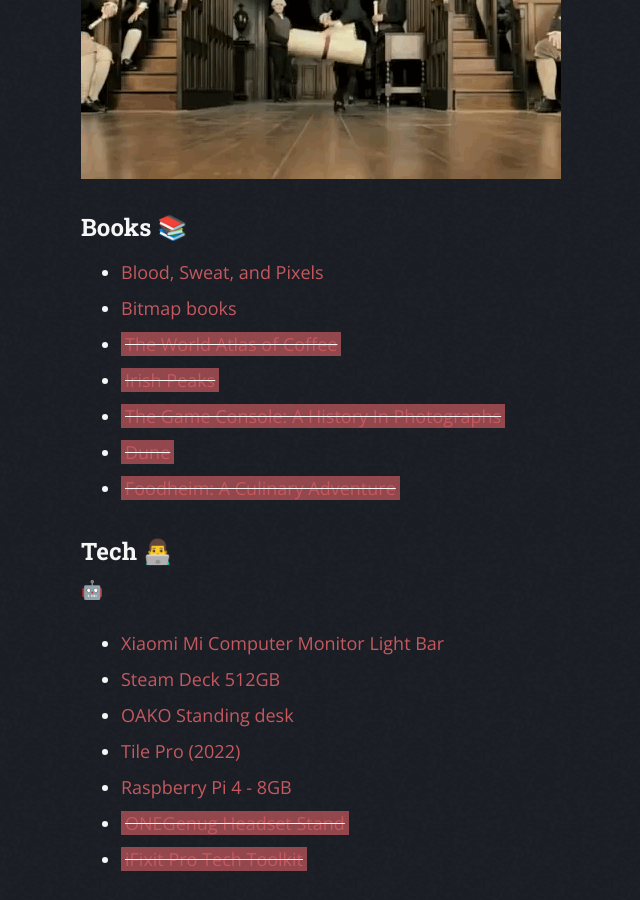
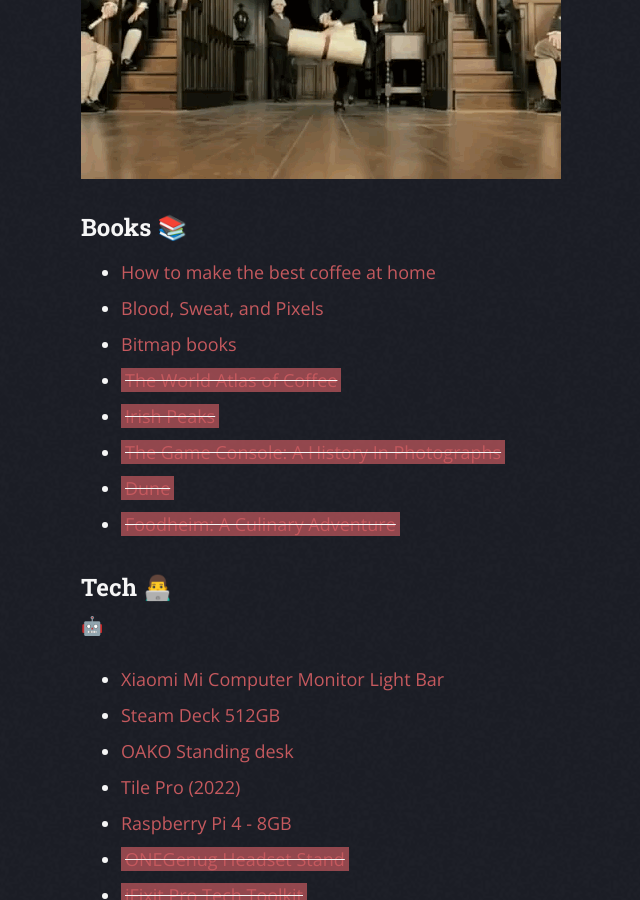
Before and after one commit to ragebflame/ragebflame.github.io, a Jekyll site: the page built from wishlist/index.md, in a window 1280 px wide and 900 px high, scrolled down 518 px. Shown: the whole window, without its empty margins (259-899 px from the left). Built offline with Jekyll 4.4.1, drawn with Linux system fonts in a browser that asks for light colours.

Commit message:
Updated wishlist

```diff
--- a/wishlist/index.md
+++ b/wishlist/index.md
@@ -13,12 +13,13 @@ A list of items I'd like to obtain. An [Amazon wish list](https://www.amazon.co.
 
 ### Books 📚
 
-- [Blood, Sweat, and Pixels](https://www.amazon.co.uk/dp/0062651234/?coliid=I2JCNRSUYCAFFP&colid=IYC1DEIBVM69&psc=1&ref_=lv_ov_lig_dp_it)
+- [How to make the best coffee at home](https://www.amazon.co.uk/make-best-coffee-James-Hoffmann/dp/1784727245)
+- [Blood, Sweat, and Pixels](https://www.amazon.co.uk/dp/0062651234)
 - [Bitmap books](https://www.bitmapbooks.co.uk/collections/all)
 - ~~[The World Atlas of Coffee](http://www.theworldatlasofcoffee.com/)~~
 - ~~[Irish Peaks](https://irishpeaks.ie/product/irish-peaks-collection/)~~
 - ~~[The Game Console: A History In Photographs](https://www.amazon.co.uk/dp/1593277431/?coliid=I3R870HFD2LZ3B&colid=IYC1DEIBVM69&psc=1&ref_=lv_ov_lig_dp_it)~~
-- ~~[Dune](https://www.amazon.co.uk/dp/0340960191/?coliid=IWF52FC73H1B&colid=IYC1DEIBVM69&psc=1&ref_=lv_ov_lig_dp_it_im)~~
+- ~~[Dune](https://www.amazon.co.uk/dp/0340960191)~~
 - ~~[Foodheim: A Culinary Adventure](https://www.amazon.co.uk/Foodheim-Culinary-Adventure-Eric-Wareheim/dp/1984858521)~~
 
 ### Tech 👨‍💻
```
Also changed, not shown: .pre-commit-config.yaml, CNAME (line endings or trailing spaces).
